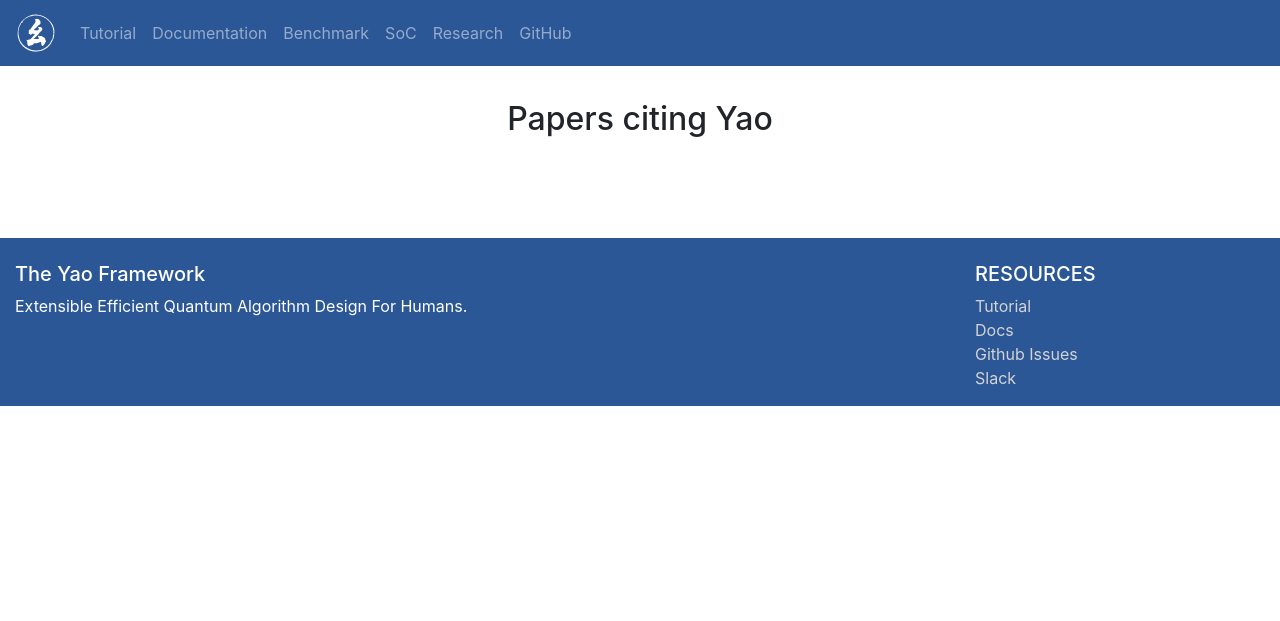
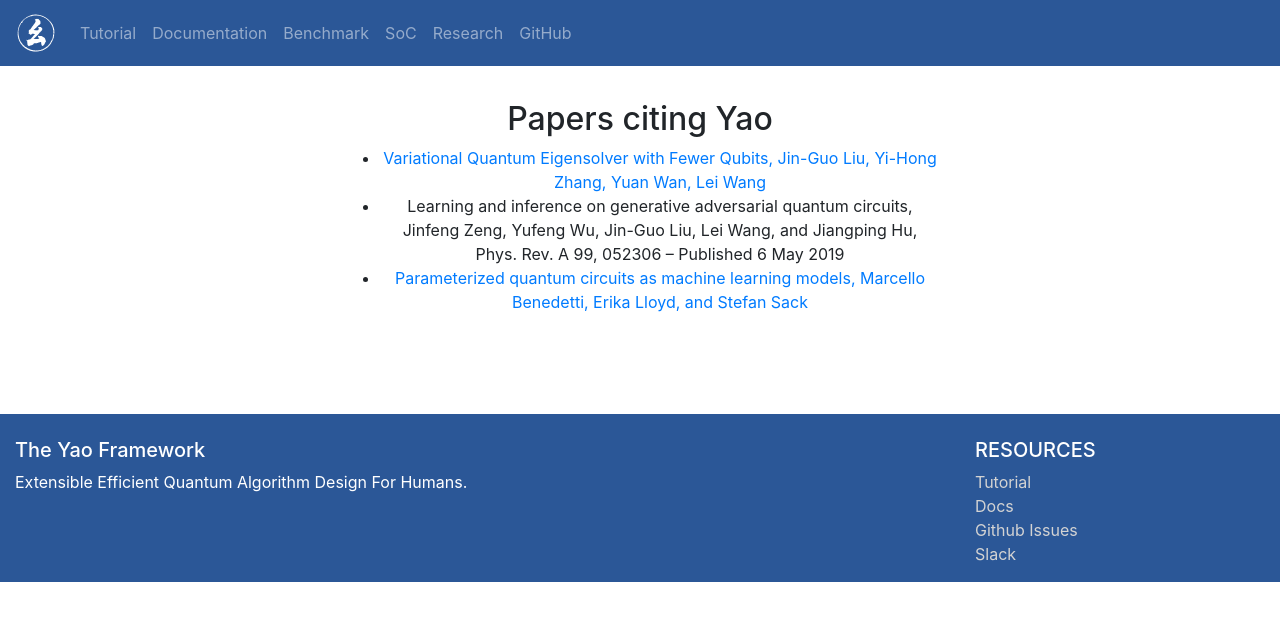
Before and after one commit to QuantumBFS/QuantumBFS.github.io, a Jekyll site: the page built from research.md, in a window 1280 px wide. Shown: the top 621 px of the page. Built offline with Jekyll 4.4.1, drawn with Linux system fonts in a browser that asks for light colours; nearby versions of some CDN libraries; comment, search, counter and statistics services are not loaded.

Commit message:
fix link & add papers

```diff
--- a/_includes/nav.html
+++ b/_includes/nav.html
@@ -28,11 +28,11 @@
         </li>
 
         <li class="nav-item">
-          <a class="nav-link" href="http://yaoquantum.org/soc">SoC</a>
+          <a class="nav-link" href="{{ site.baseurl }}/soc">SoC</a>
         </li>
 
         <li class="nav-item">
-          <a class="nav-link" href="http://yaoquantum.org/research">Research</a>
+          <a class="nav-link" href="{{ site.baseurl }}/research">Research</a>
         </li>
 
         <li class="nav-item">
--- a/research.md
+++ b/research.md
@@ -4,3 +4,7 @@
 ---
 
 ## Papers citing Yao
+
+- [Variational Quantum Eigensolver with Fewer Qubits, Jin-Guo Liu, Yi-Hong Zhang, Yuan Wan, Lei Wang](https://arxiv.org/abs/1902.02663)
+- Learning and inference on generative adversarial quantum circuits, Jinfeng Zeng, Yufeng Wu, Jin-Guo Liu, Lei Wang, and Jiangping Hu, Phys. Rev. A 99, 052306 – Published 6 May 2019
+- [Parameterized quantum circuits as machine learning models, Marcello Benedetti, Erika Lloyd, and Stefan Sack](https://arxiv.org/pdf/1906.07682.pdf)
```
Also changed, not shown: soc/index.md (+1 -1 lines).
